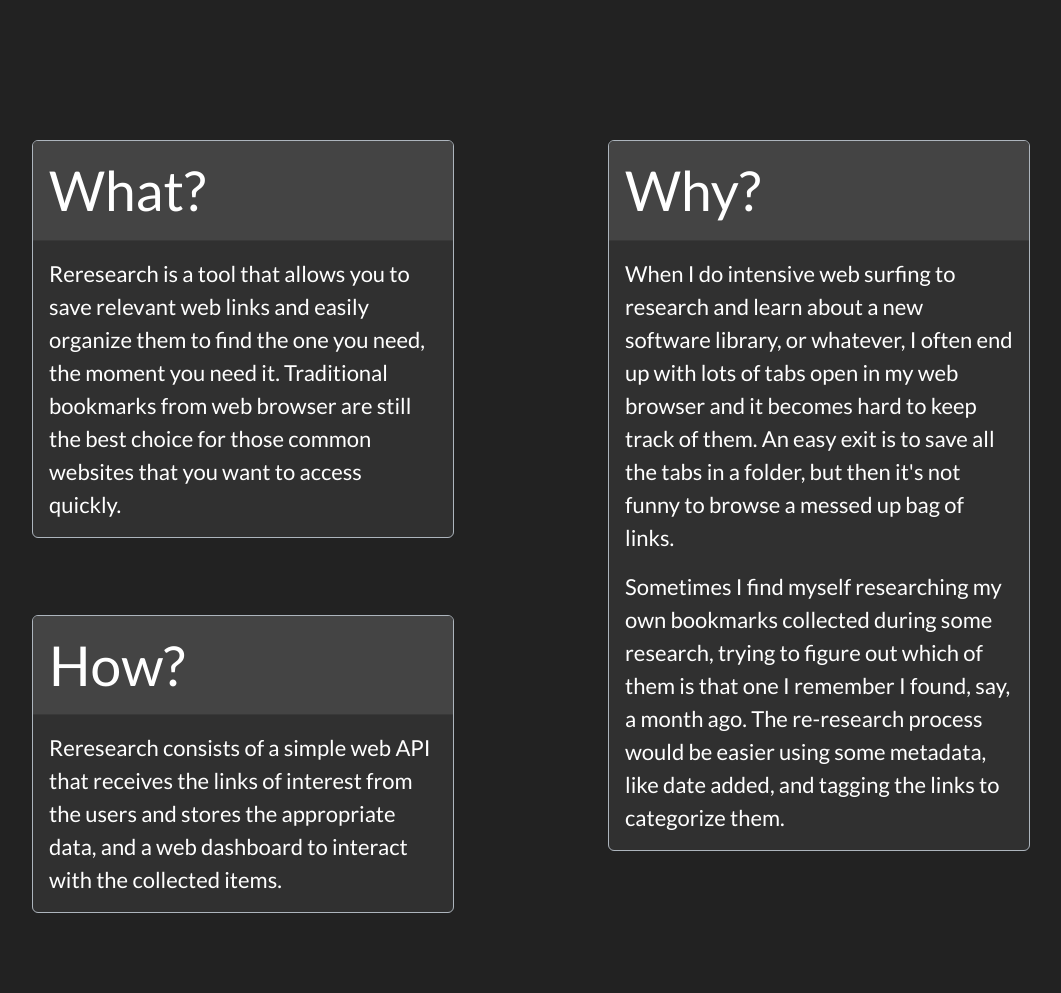
After one commit to nchz/coolmarks, a Django app: page / in a window 1280 px wide. The commit adds this page. Shown: the part 446-1439 px from the top of the page, without its empty margins (109-1170 px from the left). Run offline with Django 4.2, Linux system fonts and the light colour scheme.

Commit message:
add main page and improve templates.

```diff
--- a/src/reresearch/settings.py
+++ b/src/reresearch/settings.py
@@ -54,7 +54,9 @@ DATABASES = {
 TEMPLATES = [
     {
         "BACKEND": "django.template.backends.django.DjangoTemplates",
-        "DIRS": [],
+        "DIRS": [
+            BASE_DIR / "templates",
+        ],
         "APP_DIRS": True,
         "OPTIONS": {
             "context_processors": [
--- a/src/reresearch/urls.py
+++ b/src/reresearch/urls.py
@@ -1,8 +1,10 @@
 from django.contrib import admin
 from django.urls import path, include
+from django.views.generic import TemplateView
 
 
 urlpatterns = [
+    path("", TemplateView.as_view(template_name="main.html")),
     path("api/", include("apps.urls")),
     path("api/auth/", include("rest_framework.urls")),
     path("_/vip/", admin.site.urls),
--- /dev/null
+++ b/src/templates/base.html
@@ -0,0 +1,51 @@
+<html>
+
+<head>
+  <link href="https://bootswatch.com/5/darkly/bootstrap.min.css" rel="stylesheet">
+  <!-- <link href="https://bootswatch.com/5/flatly/bootstrap.min.css" rel="stylesheet"> -->
+
+  <style>
+    :root {
+      --top-width: 90px;
+      --main-color: #333;
+    }
+
+    body {
+      margin: var(--top-width) 0px 0px 0px;
+    }
+
+    header {
+      position: fixed;
+      z-index: 100;
+      top: 0;
+      padding: 10px;
+      width: 100%;
+      height: var(--top-width);
+      box-sizing: border-box;
+      background-color: var(--main-color);
+      display: flex;
+      align-items: center;
+      justify-content: space-between;
+    }
+  </style>
+</head>
+
+<body>
+  <header>
+    <div>
+      <a href="/">
+        <img height="100%" src="https://upload.wikimedia.org/wikipedia/commons/b/b2/Bootstrap_logo.svg">
+      </a>
+    </div>
+    <div>
+      <a href="#" class="btn btn-primary" style="width: 100px;">Signup</a>
+      <a href="#" class="btn btn-primary" style="width: 100px;">Login</a>
+    </div>
+  </header>
+  <main>
+    {% block body_main %}
+    {% endblock %}
+  </main>
+</body>
+
+</html>
--- /dev/null
+++ b/src/templates/main.html
@@ -0,0 +1,53 @@
+{% extends "base.html" %}
+
+{% block body_main %}
+<div
+  style="width: 100%; min-width: 900px; height: 50%; background: url(https://thumbs.dreamstime.com/z/abstract-mechanical-background-steampunk-fractal-engine-160877848.jpg); background-repeat: no-repeat; background-size: 100%; display: flex; flex-direction: column; align-items: center; justify-content: center;">
+  <p style="font-size: 77; background-color: rgba(0, 0, 0, 0.7); padding: 0 0.7em; border-radius: 1em; color: white;">
+    Reresearch</p>
+</div>
+<div style="margin: 5%; display: flex; flex-wrap: wrap;">
+  <div style="flex: 1;">
+    <div class="card border-light mb-3" style="min-width: 400px; margin: 77px;">
+      <div class="card-header" style="font-size: 55;">What?</div>
+      <div class="card-body">
+        <p class="card-text" style="font-size: 22;">
+          Reresearch is a tool that allows you to save relevant web links and easily organize them to find the one you
+          need, the
+          moment you need it. Traditional bookmarks from web browser are still the best choice for those common websites
+          that you want to access quickly.
+        </p>
+      </div>
+    </div>
+    <div class="card border-light mb-3" style="min-width: 400px; margin: 77px;">
+      <div class="card-header" style="font-size: 55;">How?</div>
+      <div class="card-body">
+        <p class="card-text" style="font-size: 22;">
+          Reresearch consists of a simple web API that receives the links of interest from the users and stores the
+          appropriate data, and a web dashboard to interact with the collected items.
+        </p>
+      </div>
+    </div>
+  </div>
+  <div style="flex: 1;">
+    <div class="card border-light mb-3" style="flex: 1; min-width: 400px; margin: 77px;">
+      <div class="card-header" style="font-size: 55;">Why?</div>
+      <div class="card-body">
+        <p class="card-text" style="font-size: 22;">
+          When I do intensive web surfing to research and learn about a new software library, or whatever, I often end
+          up
+          with lots of tabs open in my web browser and it becomes hard to keep track of them. An easy exit is to save
+          all the
+          tabs in a folder, but then it's not funny to browse a messed up bag of links.
+        </p>
+        <p class="card-text" style="font-size: 22;">
+          Sometimes I find myself researching my own bookmarks collected during some research, trying to figure out
+          which
+          of them is that one I remember I found, say, a month ago. The re-research process would be easier using some
+          metadata, like date added, and tagging the links to categorize them.
+        </p>
+      </div>
+    </div>
+  </div>
+</div>
+{% endblock %}
```
Also changed, not shown: src/apps/loader/templates/loader/bookmark.html (+4 -11 lines), README.md.
